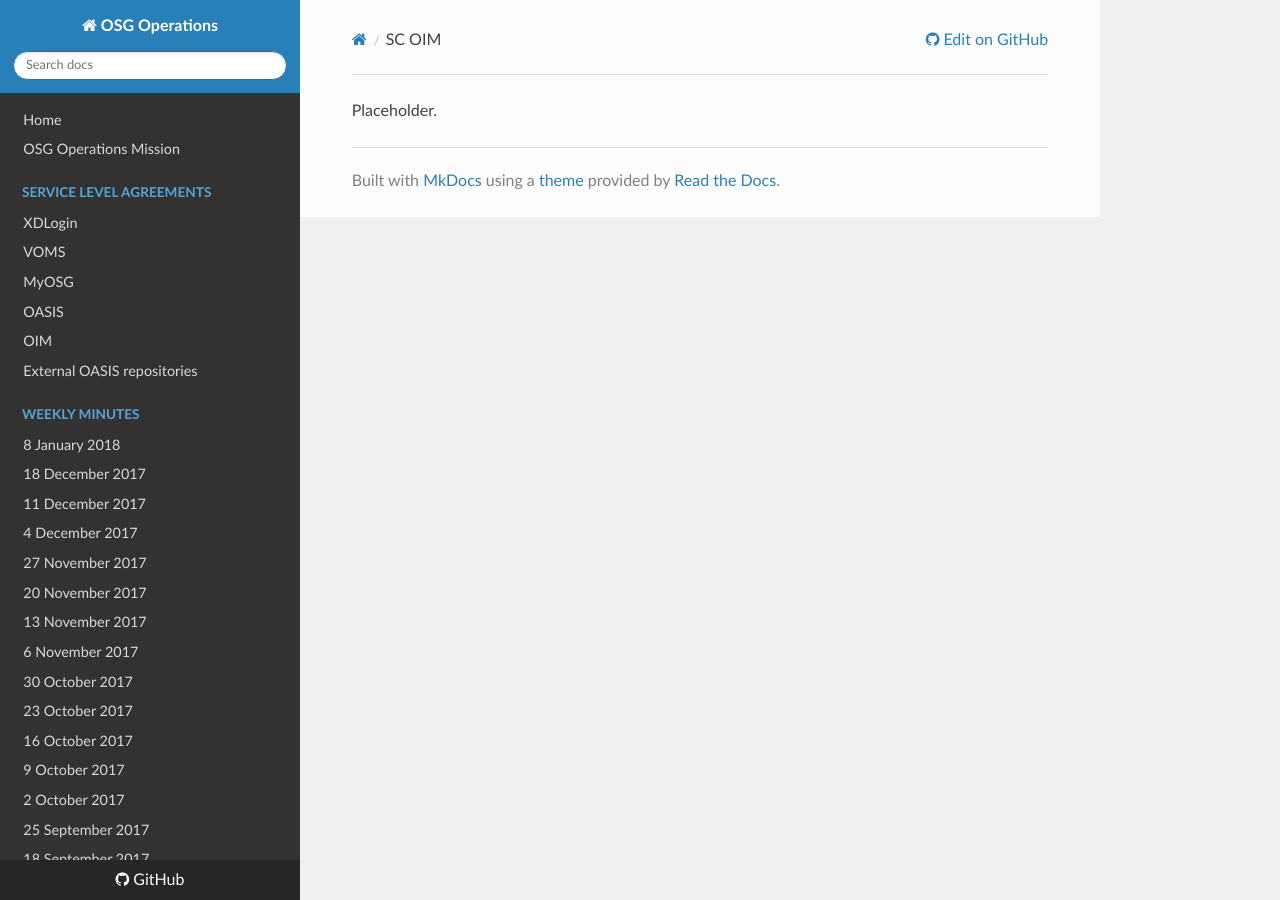
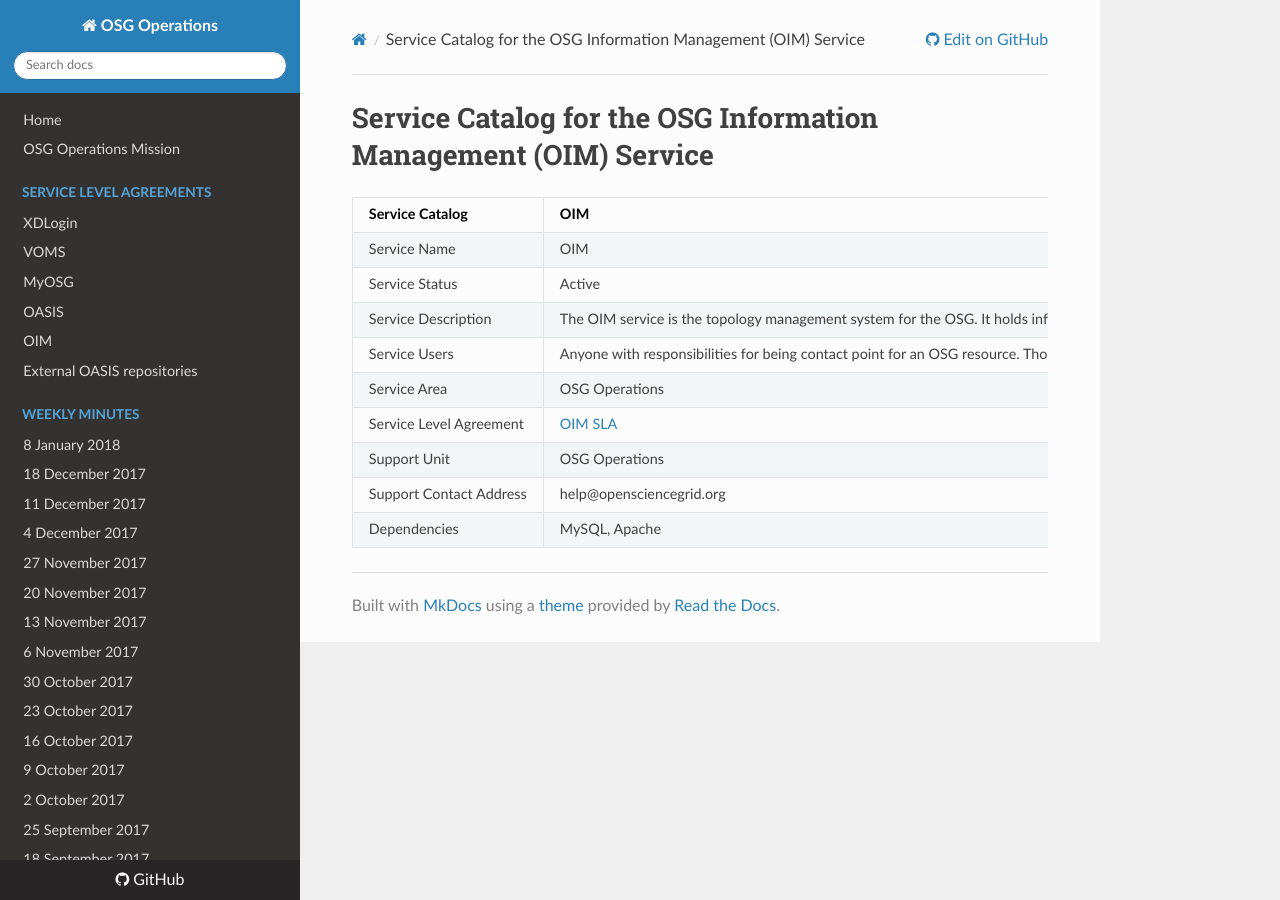
Before and after one commit to osg-htc/operations, an MkDocs documentation site: the page built from docs/ServiceManagement/ServiceCatalog/SC_OIM.md, in a window 1280 px wide. Built offline with MkDocs 1.6.1, drawn with Linux system fonts in a browser that asks for light colours; nearby versions of some CDN libraries; old or Windows-style settings are respelled for this version of MkDocs.

Commit message:
Update SC_OIM.md

```diff
--- a/docs/ServiceManagement/ServiceCatalog/SC_OIM.md
+++ b/docs/ServiceManagement/ServiceCatalog/SC_OIM.md
@@ -1 +1,13 @@
-Placeholder.
+# Service Catalog for the OSG Information Management (OIM) Service
+
+| Service Catalog     | OIM |
+|---------------------|-------------|
+| Service Name        | OIM |
+| Service Status      | Active      |
+| Service Description | The OIM service is the topology management system for the OSG. It holds information about people and resources involved in the OSG. The OIM service consists of a MySQL database and a web-based API. OIM is also used to satisfy certificate requests made by OSG users. |
+| Service Users       | Anyone with responsibilities for being contact point for an OSG resource. Those users who need certificates. |
+| Service Area        | OSG Operations |
+| Service Level Agreement | [OIM SLA](https://github.com/opensciencegrid/operations/blob/master/docs/SLA/oim.md) |
+| Support Unit        | OSG Operations |
+| Support Contact Address | help@opensciencegrid.org |
+| Dependencies | MySQL, Apache |
```
